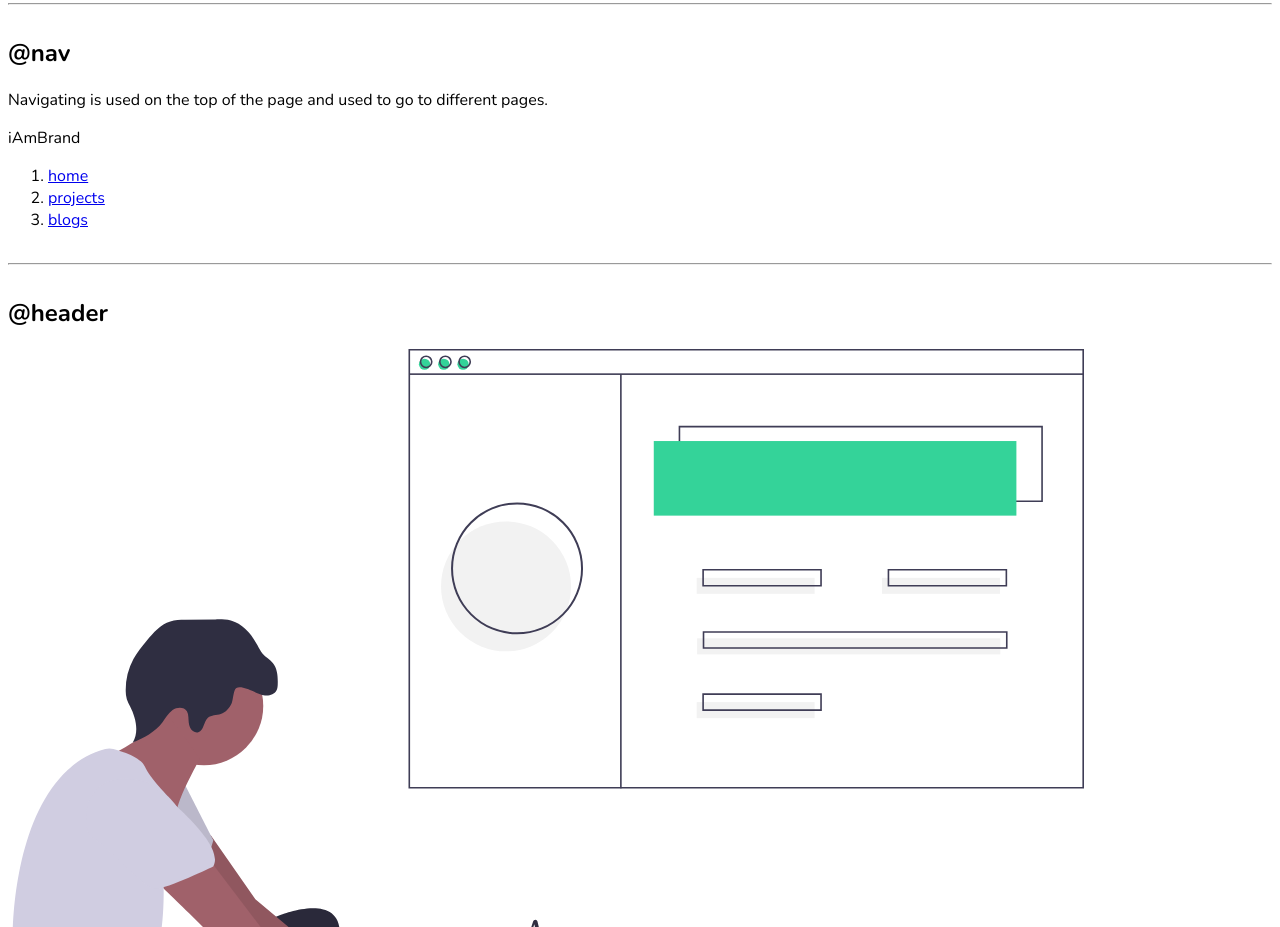
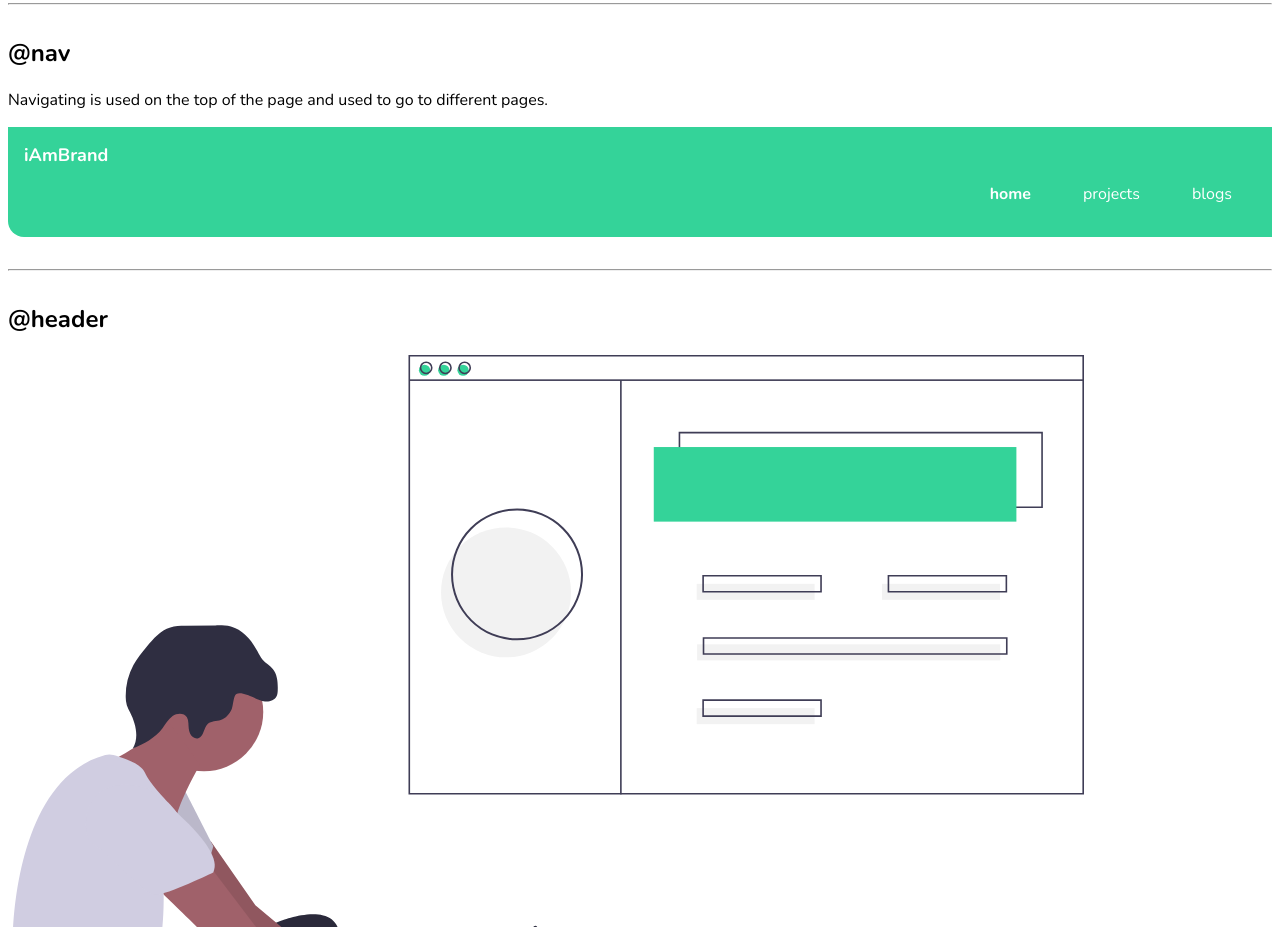
Before and after one commit to JackyKumarShaw/Personal-Component-Library, a plain HTML site: page index.html in a window 1280 px wide. Shown: the part 1520-2447 px from the top of the page. Drawn offline with nearby package versions, Linux system fonts and the light colour scheme.

Commit message:
navigation bar component done

```diff
--- a/index.html
+++ b/index.html
@@ -88,19 +88,19 @@
 
     <p>Navigating is used on the top of the page and used to go to different pages.</p>
 
-    <nav>
-        <dev>iAmBrand</dev>
-        <ol>
-            <li>
-                <a href="/">home</a>
+    <nav class="navigation container">
+        <dev class="nav-brand">iAmBrand</dev>
+        <ul class="list-non-bullet nav-pills">
+            <li class="list-item-inline">
+                <a class="links link-active" href="/">home</a>
             </li>
-            <li>
-                <a href="/">projects</a>
+            <li class="list-item-inline">
+                <a class="links" href="/">projects</a>
             </li>
-            <li>
-                <a href="/">blogs</a>
+            <li class="list-item-inline">
+                <a class="links" href="/">blogs</a>
             </li>
-        </ol>
+        </ul>
     </nav>
 
     <hr>
--- a/styles/style.css
+++ b/styles/style.css
@@ -60,3 +60,28 @@ hr {
     display: inline;
     padding: 0rem 0.5rem;
 }
+
+/** navigation **/
+
+.navigation {
+    background-color: var(--primary-color);
+    color: white;
+    padding: 1rem;
+    border-bottom-left-radius: 1rem;
+}
+
+.navigation .nav-pills {
+    text-align: right;
+}
+.navigation .links {
+    color: white
+}
+
+.navigation .link-active {
+    font-weight: bolder;
+}
+
+.navigation .nav-brand {
+    font-size: large;
+    font-weight: bold;
+}
```
